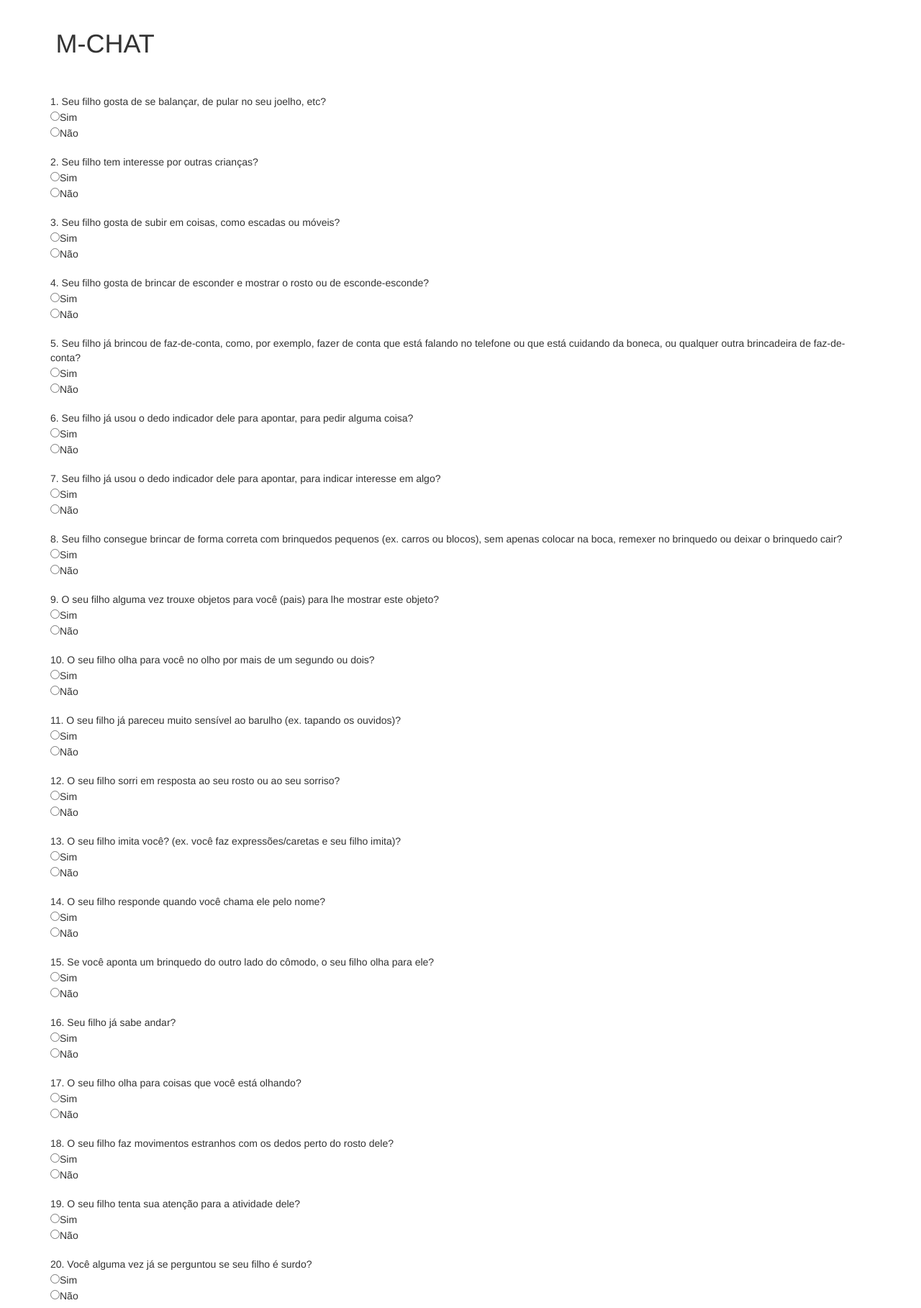
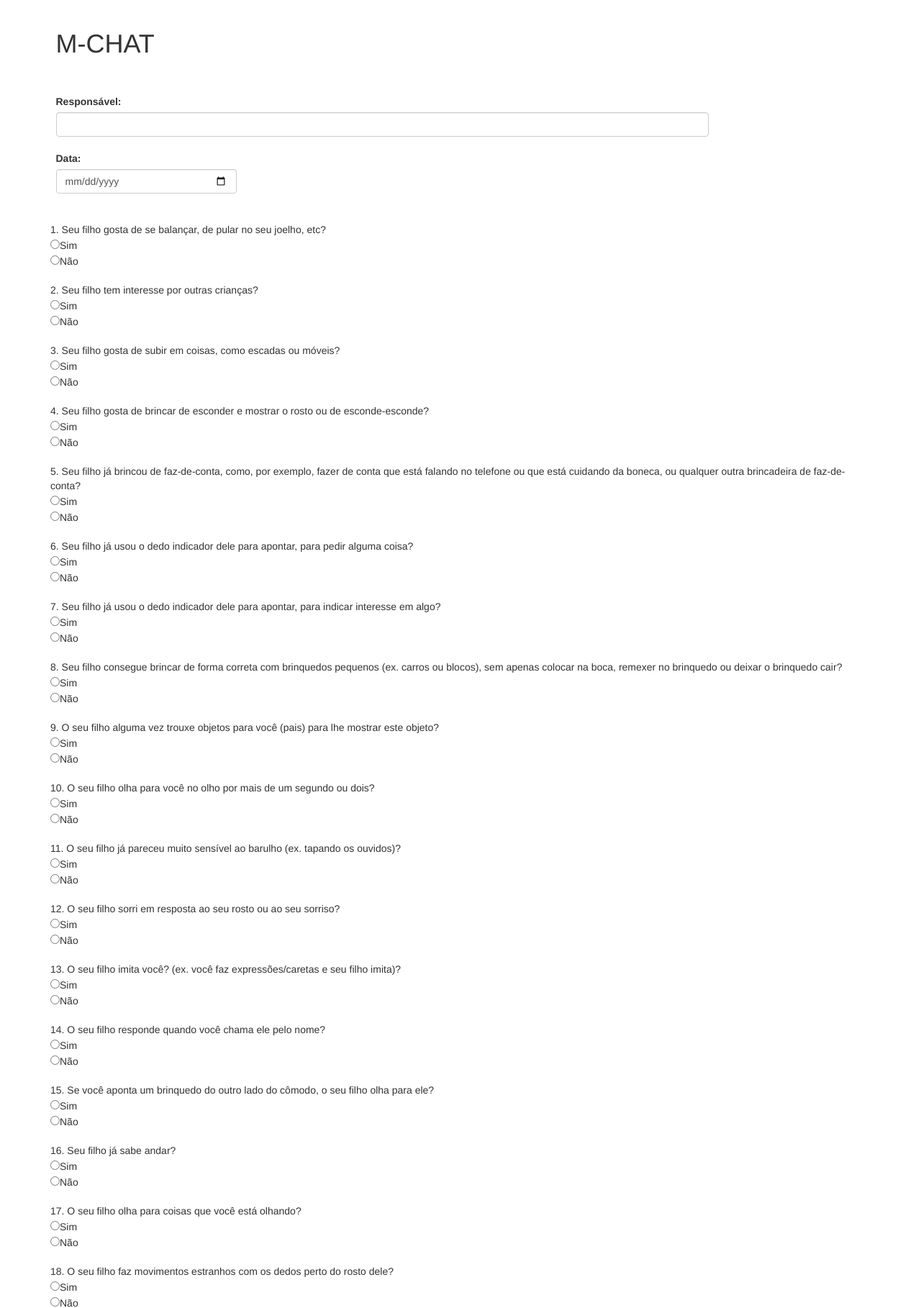
Before and after one commit to EVCravo/Univesp, a Django app: template app/templates/questionario.html in a window 1280 px wide. Shown: the part 366-2184 px from the top of the page at 72% size. Run offline with Django 3.2, Linux system fonts and the light colour scheme; the template is opened without the code that fills it, so the values that code supplies are empty; some libraries are stand-ins or nearby versions.

Commit message:
inclusão do questionário no views.py e no urls.py + alteração no questionário.html

```diff
--- a/app/templates/questionario.html
+++ b/app/templates/questionario.html
@@ -15,6 +15,19 @@
 
         <div class="row">
           <div class="col">
+            <br><br>
+          </div>
+        </div>
+
+        <div class="row">
+          <div class="col-md-10">
+            <label for="inputresp" class="form-label">Responsável: </label>
+            <input type="text" class="form-control" id="inputresp">
+            <br>
+          </div>
+          <div class="col-md-3">
+            <label for="inputdata" class="form-label">Data: </label>
+            <input type="date" class="form-control" id="inputdata">
             <br><br>
           </div>
         </div>
--- a/app/views.py
+++ b/app/views.py
@@ -51,3 +51,6 @@
     paciente = Paciente.objects.all()
 
     return render(request, 'lista.html', {'paciente': paciente})
+
+def questionario(request):
+    return render(request, 'questionario.html',)
--- a/univesp/urls.py
+++ b/univesp/urls.py
@@ -24,6 +24,7 @@ urlpatterns = [
     path('index/', views.index, name="index"),
     path('cadastro/', views.cadastro, name="cadastro"),
     path('lista/', views.Lista, name="lista"),
+    path('questionario/', views.questionario, name="questionario"),
 
 
 ]
```
